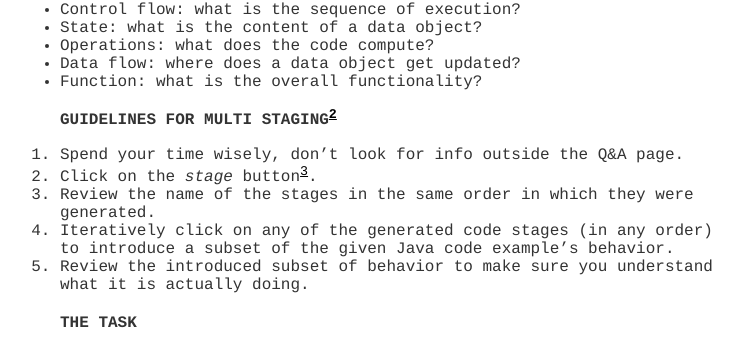
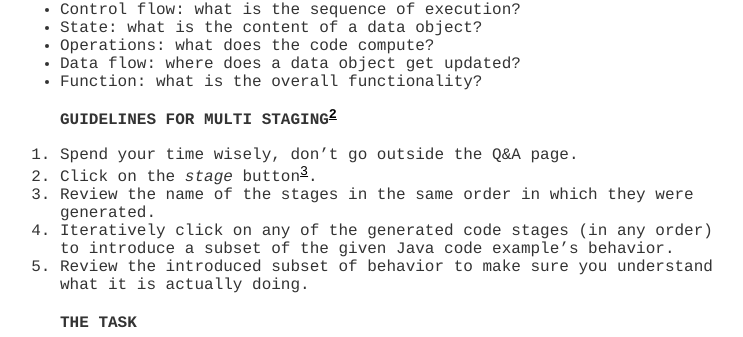
Before and after one commit to hsanchez/hsanchez.github.io, a Jekyll site: the page built from posts/thesiswork/tools/_posts/2015-01-28-violette-multistage.md, in a window 1280 px wide and 900 px high, scrolled down 449 px. Shown: the part 114-451 px from the top of the window, without its empty margins (250-993 px from the left). Built offline with Jekyll 4.4.1, drawn with Linux system fonts in a browser that asks for light colours; Markdown is read by kramdown in place of the engine named in the settings.

Commit message:
another last update

```diff
--- a/posts/thesiswork/tools/_posts/2015-01-28-violette-multistage.md
+++ b/posts/thesiswork/tools/_posts/2015-01-28-violette-multistage.md
@@ -32,7 +32,7 @@ Gain understanding in
 
 ## GUIDELINES FOR MULTI STAGING[^2]
 
-1. Spend your time wisely, don't look for info outside the Q&A page.
+1. Spend your time wisely, don't go outside the Q&A page.
 2. Click on the *stage* button[^3].
 3. Review the name of the stages in the same order in which they were generated.
 3. Iteratively click on any of the generated code stages (in any order) to introduce a subset of the given Java code example’s behavior.
```
